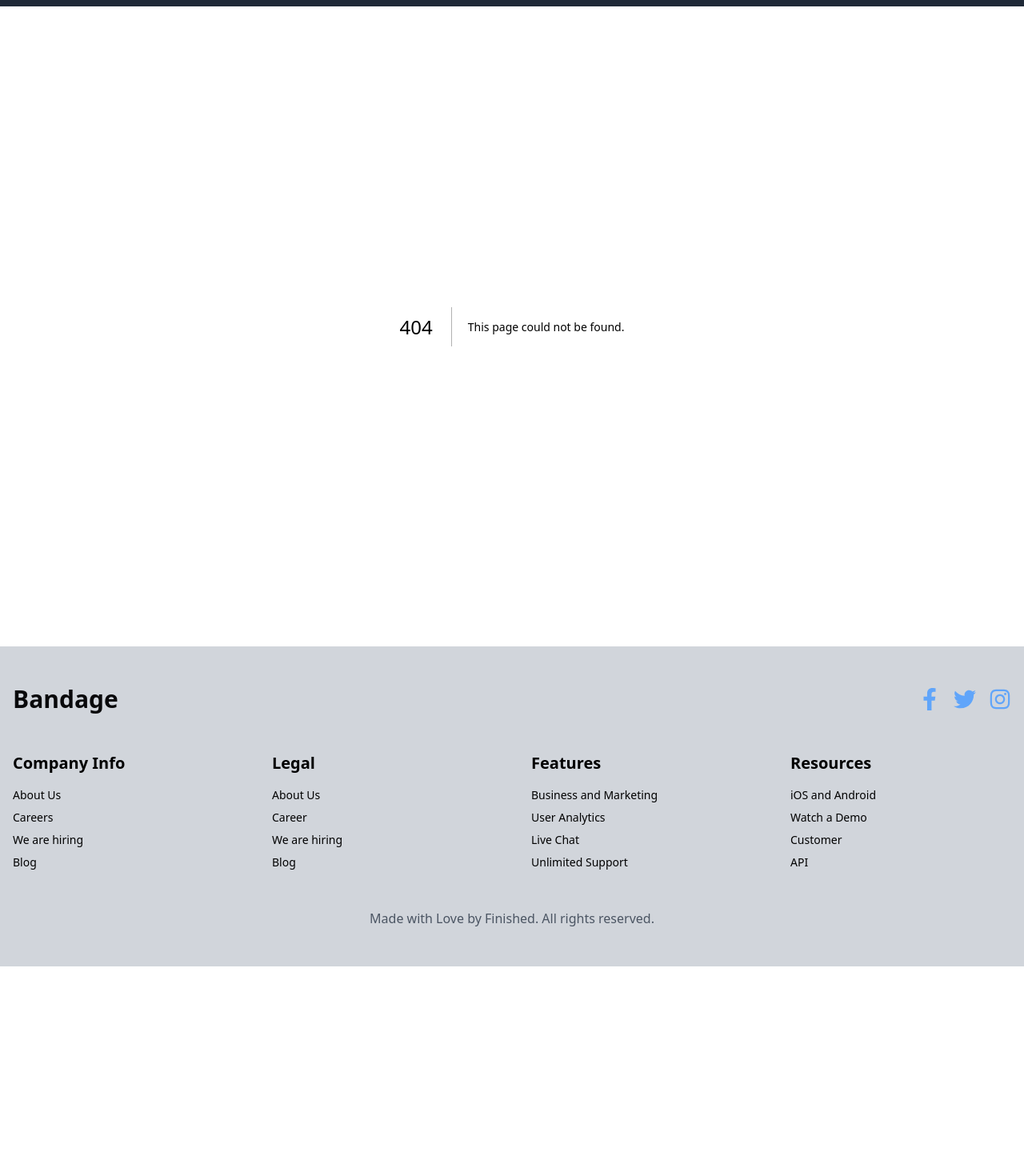
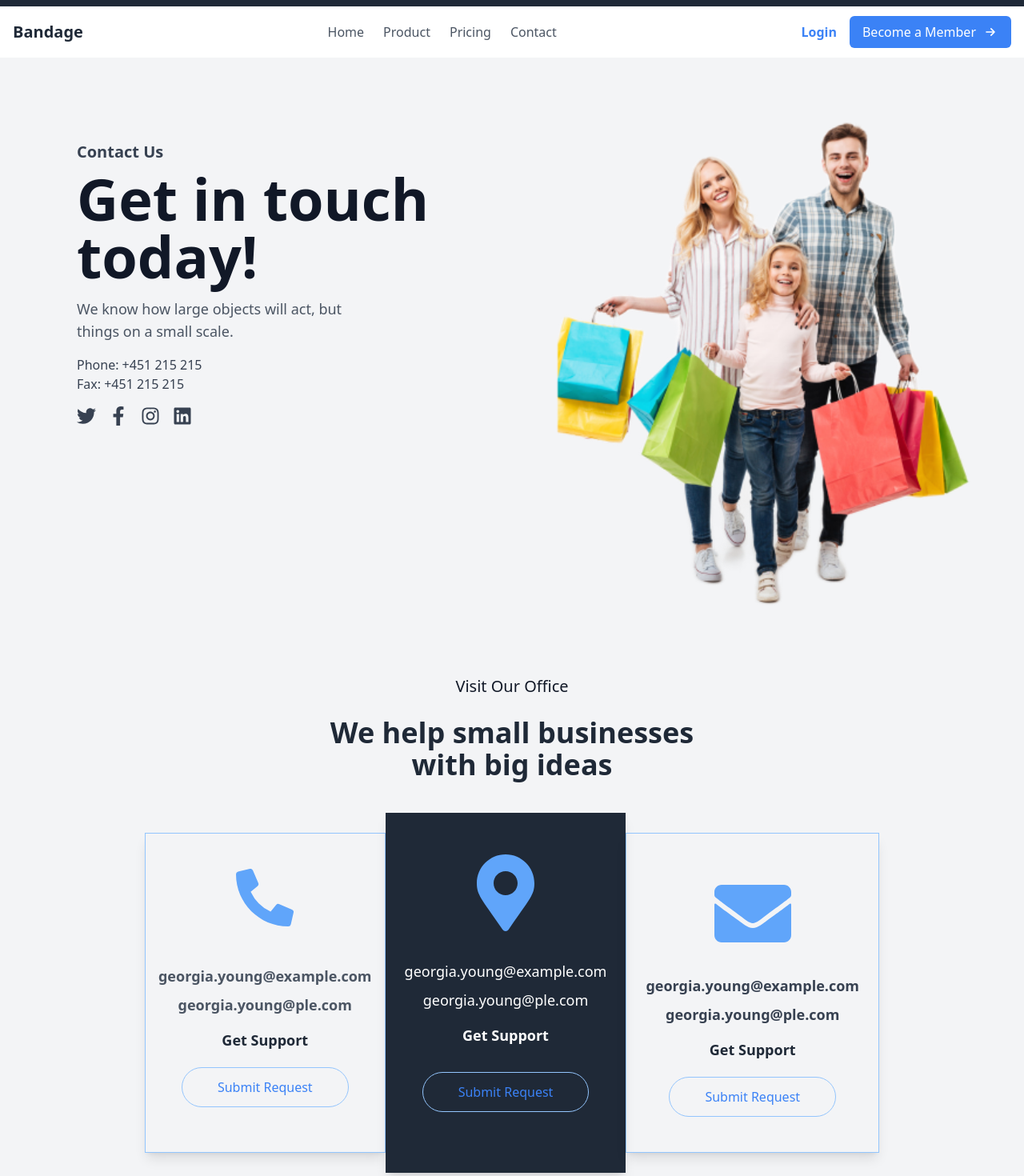
Before and after one commit to AreebaSadiq23/e-commerce-web-project, a Next.js app: page /contact in a window 1280 px wide. Before the commit this address had no page. Shown: the part 40-1510 px from the top of the page at 80% size. Before the commit the page ends 1248 px from the top, so only its background shows below. Built offline with nearby package versions, Linux system fonts and the light colour scheme.

Commit message:
update and add files

```diff
--- /dev/null
+++ b/src/app/contact/page.tsx
@@ -0,0 +1,134 @@
+import React from "react";
+import {
+  FaTwitter,
+  FaFacebookF,
+  FaInstagram,
+  FaLinkedin,
+  FaPhoneAlt,
+  FaMapMarkerAlt,
+  FaEnvelope,
+} from "react-icons/fa";
+import Navbar from "../navbar";
+
+const ContactSection: React.FC = () => {
+  return (
+    <>
+      <Navbar />
+      <section className="bg-gray-100 py-16 px-4 sm:px-6 lg:px-8">
+        {/* Left Side Content */}
+        <div className="max-w-7xl mx-auto grid grid-cols-1 md:grid-cols-2 gap-12 ml-16">
+          <div className="text-left">
+            <h3 className="text-xl font-semibold text-gray-700 mb-2 mt-10">
+              Contact Us
+            </h3>
+            <h2 className="text-7xl font-extrabold text-gray-900 mb-4">
+              Get in touch <br /> today!
+            </h2>
+            <p className="text-lg text-gray-600 mb-4">
+              We know how large objects will act, but <br />
+              things on a small scale.
+            </p>
+            <div className="mb-4">
+              <p className="text-gray-700"> Phone: +451 215 215</p>
+              <p className="text-gray-700">Fax: +451 215 215</p>
+            </div>
+
+            {/* Social Media Icons */}
+            <div className="flex space-x-4 mb-8">
+              <a href="#" className="text-gray-700 hover:text-blue-500">
+                <FaTwitter size={24} />
+              </a>
+              <a href="#" className="text-gray-700 hover:text-blue-500">
+                <FaFacebookF size={24} />
+              </a>
+              <a href="#" className="text-gray-700 hover:text-pink-500">
+                <FaInstagram size={24} />
+              </a>
+              <a href="#" className="text-gray-700 hover:text-blue-700">
+                <FaLinkedin size={24} />
+              </a>
+            </div>
+          </div>
+
+          {/* Right Side Image */}
+          <div className="relative">
+            <img
+              src="/hero/img8.png"
+              alt="Contact"
+              className="w-full h-full object-cover rounded-lg"
+            />
+          </div>
+        </div>
+
+        {/* Visit Our Office */}
+        <div className="text-center my-16">
+          <h2 className="text-xl text-gray-900 mb-6">Visit Our Office</h2>
+          <h3 className="text-4xl font-bold text-gray-800 mb-10">
+            We help small businesses <br />
+            with big ideas
+          </h3>
+
+          {/* Contact Cards */}
+          <div className="flex flex-col md:flex-row justify-center items-center">
+            <div className="p-4 shadow-lg text-center flex flex-col items-center h-[400px] w-[300] border border-blue-300">
+              <FaPhoneAlt className="text-7xl text-blue-400 mb-4 mt-7" />
+              <p className="text-lg text-gray-600 mb-2 mt-8 font-bold">
+                georgia.young@example.com
+              </p>
+              <p className="text-lg text-gray-600 mb-4 font-bold">
+                georgia.young@ple.com
+              </p>
+              <p className="text-lg text-gray-800 mb-5 font-bold">Get Support</p>
+              <button className="px-11 py-3 rounded-full border border-blue-300 text-blue-500">
+                Submit Request
+              </button>
+            </div>
+
+            <div className="bg-gray-800 p-6 shadow-lg text-center flex flex-col items-center h-[450px] w-[300]">
+              <FaMapMarkerAlt className="text-8xl text-blue-400 mb-4 mt-7" />
+              <p className="text-lg text-white mb-2 mt-5">
+                georgia.young@example.com
+              </p>
+              <p className="text-lg text-white mb-4">
+                georgia.young@ple.com
+              </p>
+              <p className="text-lg text-white mb-5 font-bold">Get Support</p>
+              <button className="px-11 py-3 rounded-full border border-blue-300 text-blue-500 mt-3">
+                Submit Request
+              </button>
+            </div>
+
+            <div className="p-6 shadow-lg text-center flex flex-col items-center h-[400px] w-[300] border border-blue-300">
+              <FaEnvelope className="text-8xl text-blue-400 mb-4 mt-7" />
+              <p className="text-lg text-gray-700 mb-2 font-bold mt-3">
+                georgia.young@example.com
+              </p>
+              <p className="text-lg text-gray-700 mb-4 font-bold">
+                georgia.young@ple.com
+              </p>
+              <p className="text-lg text-gray-800 mb-5 font-bold">Get Support</p>
+              <button className="px-11 py-3 rounded-full border border-blue-300 text-blue-500">
+                Submit Request
+              </button>
+            </div>
+          </div>
+        </div>
+
+        {/* Final Call-to-Action */}
+        <div className="text-center my-16 mt-7">
+          <h2 className="text-xl font-semibold text-gray-900 mb-4">
+            We can't wait to meet you
+          </h2>
+          <h3 className="text-6xl font-bold text-gray-900 mb-4">
+            Let's Talk
+          </h3>
+          <button className="px-11 py-3 text-lg bg-blue-500 text-white hover:bg-blue-700 mt-5">
+            Try It Free Now
+          </button>
+        </div>
+      </section>
+    </>
+  );
+};
+
+export default ContactSection;
--- a/src/components/Header.tsx
+++ b/src/components/Header.tsx
@@ -75,7 +75,7 @@ const Header = () => {
               <Link href="/" className="text-gray-700 hover:text-blue-500">Home</Link>
             </li>
             <li>
-              <Link href="/ShopPage" className="text-gray-700 hover:text-blue-500">Shop</Link>
+              <Link href="/Page2" className="text-gray-700 hover:text-blue-500">Shop</Link>
             </li>
             <li>
               <Link href="/about" className="text-gray-700 hover:text-blue-500">About</Link>
```
Also changed, not shown: public/hero/img8.png (added).
